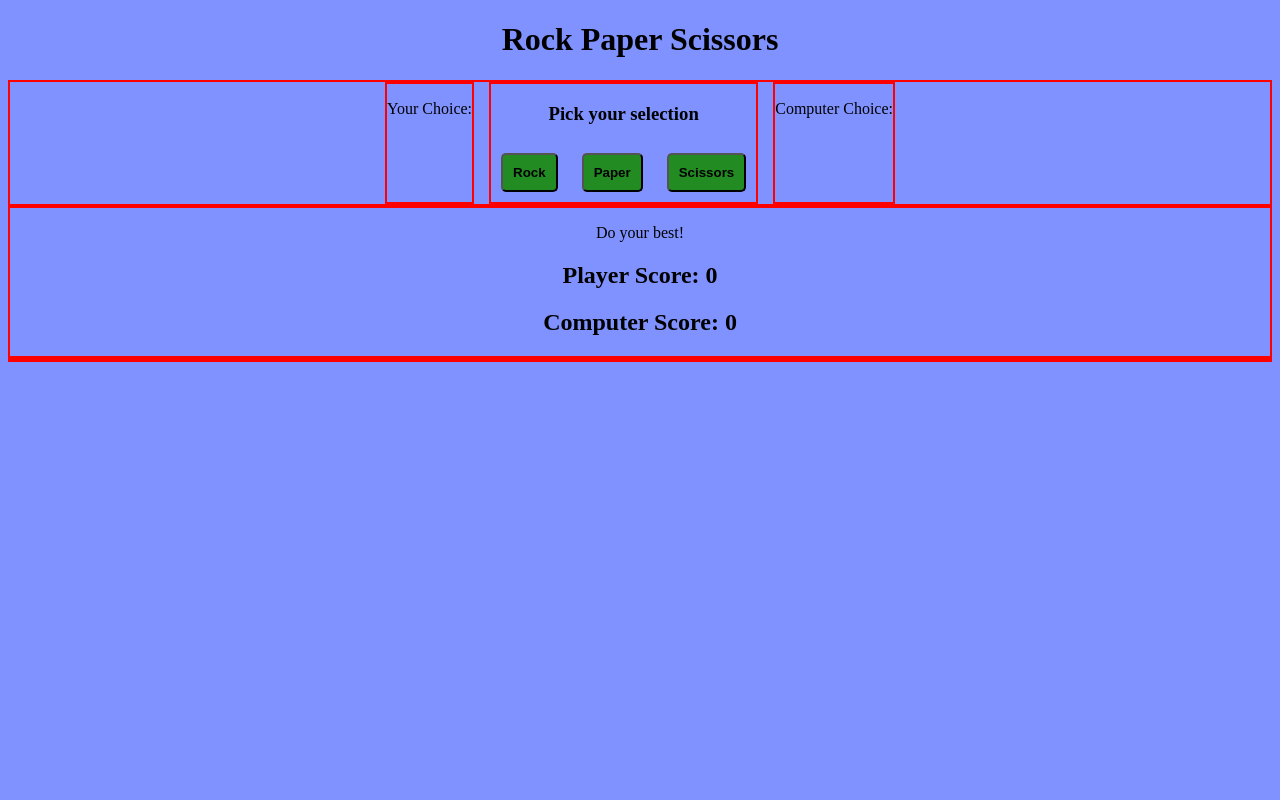
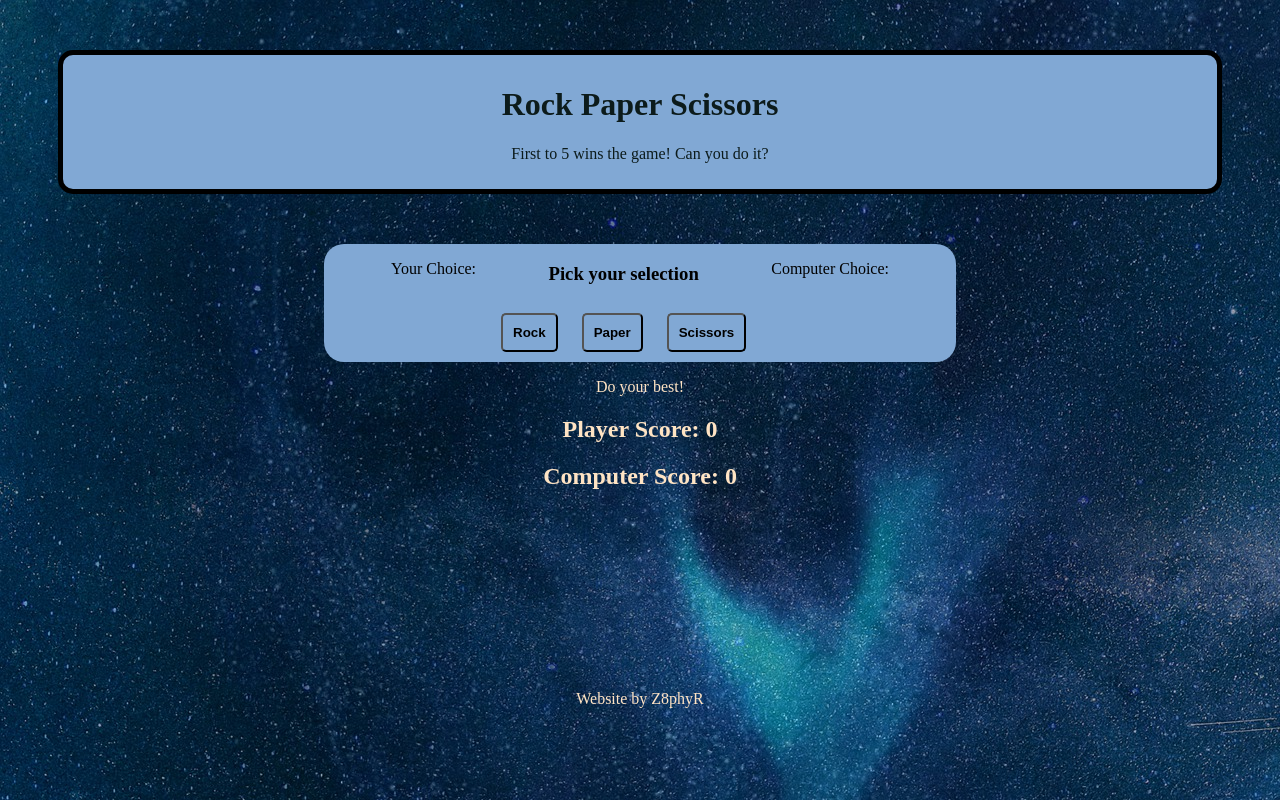
Before and after one commit to Z8phyR/rock-paper-scissors, a plain HTML site: page index.html in a window 1280 px wide. Drawn offline with Linux system fonts and the light colour scheme.

Commit message:
Add background image and adjust div colors

```diff
--- a/index.html
+++ b/index.html
@@ -8,7 +8,11 @@
     <link rel="stylesheet" href="style.css">
 </head>
 <body>
+    <div class="bg-img">
+    <div class="heading">
     <h1>Rock Paper Scissors</h1>
+    <p> First to 5 wins the game! Can you do it?</p>
+    </div>
     <div class="selection">
         <div class ="left">
             <p>Your Choice: <span id="playerChoice"></span></p>
@@ -30,6 +34,10 @@
     </div>
     <div class="resetbutton">
     </div>
+    <footer>
+        <p>Website by Z8phyR</p>
+    </footer>
+    </div>
     <script src="script.js"></script>
 </body>
 </html>
--- a/style.css
+++ b/style.css
@@ -1,16 +1,28 @@
-* {
+html {
     text-align: center;
-    background-color: rgb(127, 146, 255);
+    /* background-color: rgb(127, 146, 255); */
+    color:bisque;
+    background-image: url('images/space-bg.jpg');
 }
 
-div {
-    border: solid 2px red;
+
+
+
+
+.heading {
+    background-color: rgb(129, 168, 212);
+    color:rgb(12, 27, 27);
+    border: solid 5px black;
+    border-radius: 15px;
+    margin: 50px;
+    padding: 10px;
+    z-index: 5;
 
 }
 
 button {
     display: inline-block;
-    background-color:forestgreen;
+    background-color:rgb(129, 168, 212);
     font-weight: bolder;
     padding: 10px;
     margin: 10px;
@@ -19,8 +31,18 @@ button {
 
 .selection {
     display: flex;
-    /* width: 50%; */
+    max-width: 50%;
+    max-height: 50%;
+    margin: auto;
     justify-content: center;
     flex-direction: row;
     gap: 15px;
+    background-color: rgb(129, 168, 212);
+    border-radius: 20px;
+    color:black;
+
 }
+
+footer {
+    margin-top: 200px;
+}
```
Also changed, not shown: images/space-bg.jpg (added), script.js (line endings or trailing spaces).
